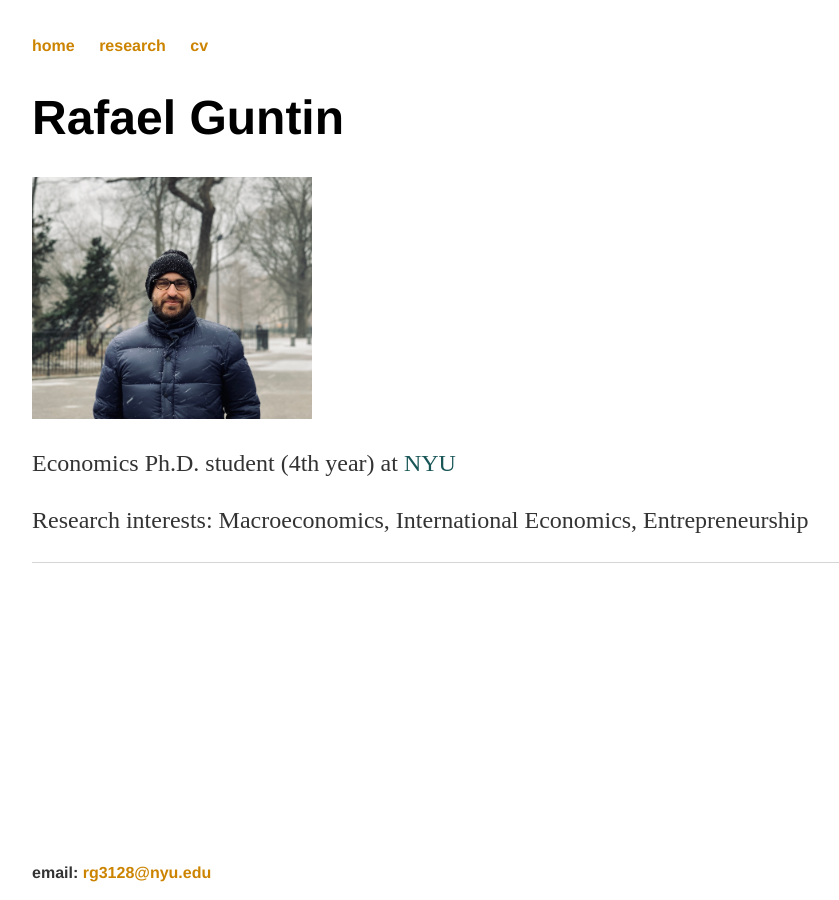
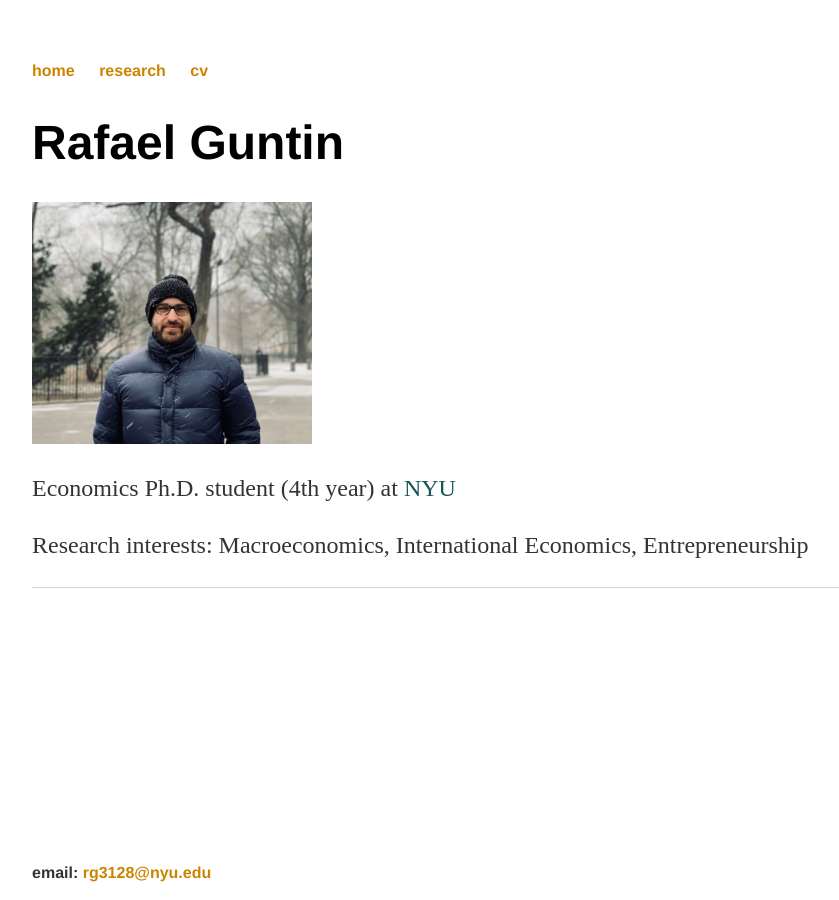
Before and after one commit to rafaguntin/rafaguntin.github.io, a Jekyll site: the page built from index.html, in a window 1280 px wide. Shown: the whole page, without its empty margins (96-935 px from the left). Built offline with Jekyll 4.4.1, drawn with Linux system fonts in a browser that asks for light colours.

Commit message:
Update main.css

```diff
--- a/css/main.css
+++ b/css/main.css
@@ -1,4 +1,4 @@
-body { margin: 35px auto; width: 80%; }
+body { margin: 60px auto; width: 80%; }
 
 a { text-decoration: none; color: #CC8400; }
 a:hover { text-decoration: underline; }
```
